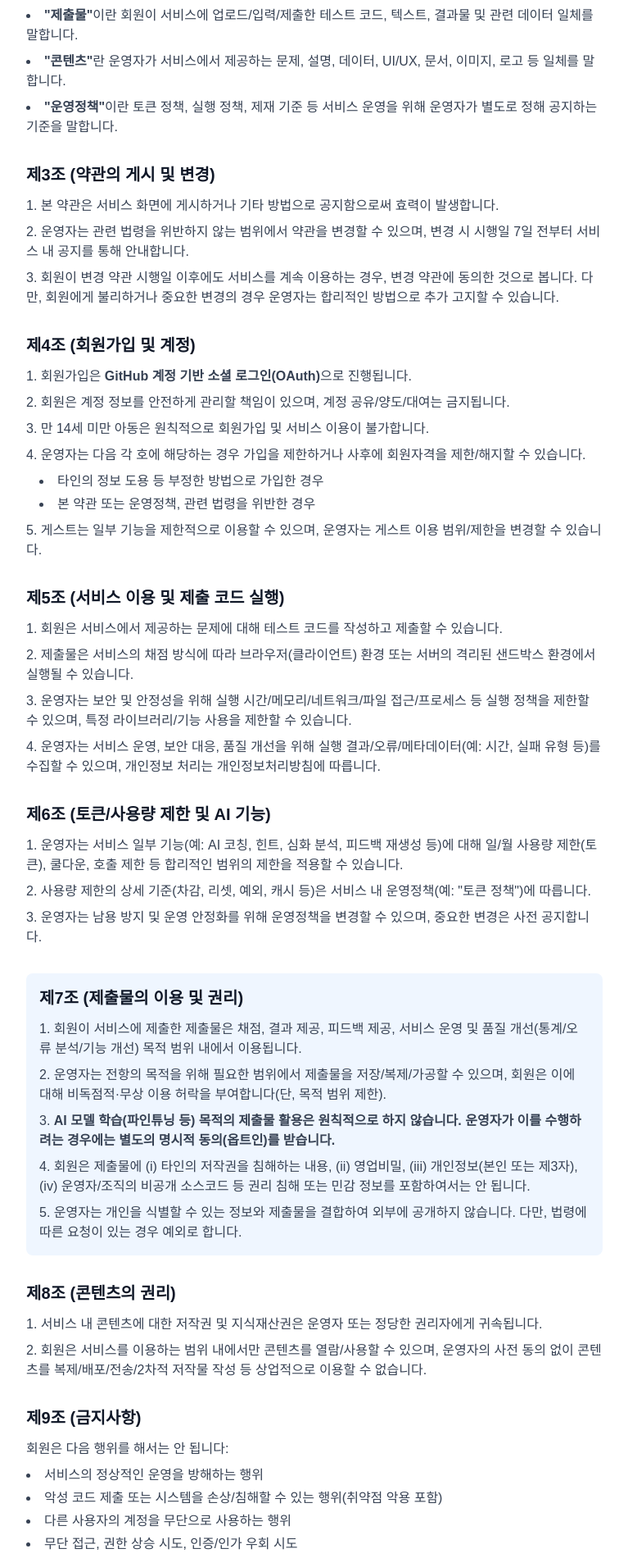
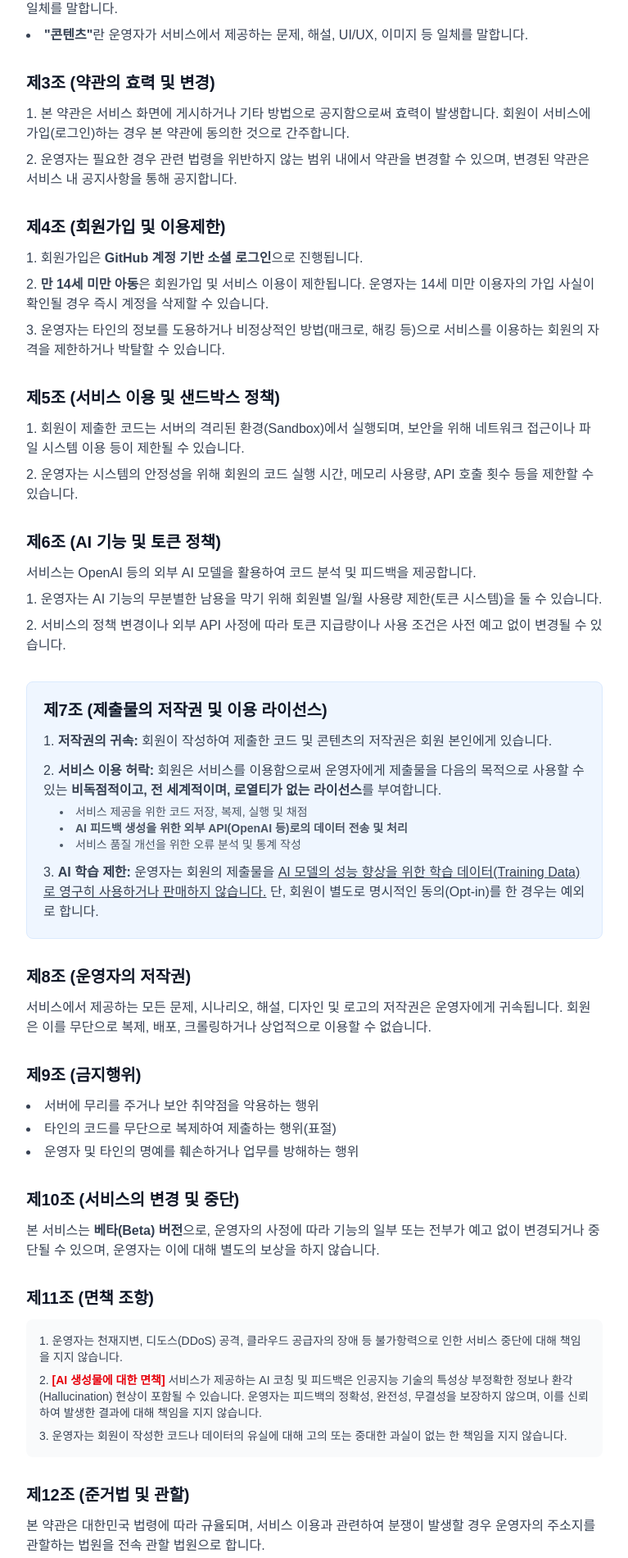
Before and after one commit to JunghyunRyu/qa_labs, a Next.js app in the folder frontend/: page /terms in a window 1280 px wide. Shown: the part 534-2434 px from the top of the page at 82% size, without its empty margins (256-1023 px from the left). Built offline with nearby package versions, Linux system fonts and the light colour scheme; no server answers.

Commit message:
docs(terms): 이용약관 내용 수정 및 버전 정보 추가; AI 기능 및 저작권 관련 조항 명확화

```diff
--- a/frontend/app/terms/page.tsx
+++ b/frontend/app/terms/page.tsx
@@ -14,7 +14,7 @@ export default function TermsPage() {
             QA Arena 이용약관
           </h1>
           <p className="text-sm text-gray-500 dark:text-gray-400 mb-8">
-            시행일: 2026년 1월 6일
+            시행일: 2026년 1월 6일 | 버전: 1.0 (Beta)
           </p>
 
           <div className="prose prose-gray dark:prose-invert max-w-none space-y-8">
@@ -39,7 +39,7 @@ export default function TermsPage() {
               <ul className="list-disc list-inside space-y-2 text-gray-700 dark:text-gray-300">
                 <li>
                   <strong>&quot;서비스&quot;</strong>란 운영자가 제공하는 QA 코딩
-                  테스트, 채점, 피드백, 학습 콘텐츠 및 이에 부수하는 기능
+                  테스트, 채점, AI 피드백, 학습 콘텐츠 및 이에 부수하는 기능
                   일체를 말합니다.
                 </li>
                 <li>
@@ -48,23 +48,13 @@ export default function TermsPage() {
                   자를 말합니다.
                 </li>
                 <li>
-                  <strong>&quot;게스트(비회원)&quot;</strong>란 회원가입 없이
-                  제한적으로 서비스를 이용하는 자를 말합니다.
+                  <strong>&quot;제출물&quot;</strong>이란 회원이 서비스에
+                  업로드/입력/제출한 테스트 코드, 소스 코드, 질문, 텍스트 및
+                  관련 데이터 일체를 말합니다.
                 </li>
                 <li>
-                  <strong>&quot;제출물&quot;</strong>이란 회원이 서비스에
-                  업로드/입력/제출한 테스트 코드, 텍스트, 결과물 및 관련 데이터
-                  일체를 말합니다.
-                </li>
-                <li>
-                  <strong>&quot;콘텐츠&quot;</strong>란 운영자가 서비스에서 제공하는
-                  문제, 설명, 데이터, UI/UX, 문서, 이미지, 로고 등 일체를
-                  말합니다.
-                </li>
-                <li>
-                  <strong>&quot;운영정책&quot;</strong>이란 토큰 정책, 실행 정책,
-                  제재 기준 등 서비스 운영을 위해 운영자가 별도로 정해 공지하는
-                  기준을 말합니다.
+                  <strong>&quot;콘텐츠&quot;</strong>란 운영자가 서비스에서
+                  제공하는 문제, 해설, UI/UX, 이미지 등 일체를 말합니다.
                 </li>
               </ul>
             </section>
@@ -72,23 +62,18 @@ export default function TermsPage() {
             {/* 제3조 */}
             <section>
               <h2 className="text-xl font-semibold text-gray-900 dark:text-white mb-3">
-                제3조 (약관의 게시 및 변경)
+                제3조 (약관의 효력 및 변경)
               </h2>
               <ol className="list-decimal list-inside space-y-2 text-gray-700 dark:text-gray-300">
                 <li>
                   본 약관은 서비스 화면에 게시하거나 기타 방법으로 공지함으로써
-                  효력이 발생합니다.
+                  효력이 발생합니다. 회원이 서비스에 가입(로그인)하는 경우 본
+                  약관에 동의한 것으로 간주합니다.
                 </li>
                 <li>
-                  운영자는 관련 법령을 위반하지 않는 범위에서 약관을 변경할 수
-                  있으며, 변경 시 시행일 7일 전부터 서비스 내 공지를 통해
-                  안내합니다.
-                </li>
-                <li>
-                  회원이 변경 약관 시행일 이후에도 서비스를 계속 이용하는 경우,
-                  변경 약관에 동의한 것으로 봅니다. 다만, 회원에게 불리하거나
-                  중요한 변경의 경우 운영자는 합리적인 방법으로 추가 고지할 수
-                  있습니다.
+                  운영자는 필요한 경우 관련 법령을 위반하지 않는 범위 내에서
+                  약관을 변경할 수 있으며, 변경된 약관은 서비스 내 공지사항을
+                  통해 공지합니다.
                 </li>
               </ol>
             </section>
@@ -96,35 +81,22 @@ export default function TermsPage() {
             {/* 제4조 */}
             <section>
               <h2 className="text-xl font-semibold text-gray-900 dark:text-white mb-3">
-                제4조 (회원가입 및 계정)
+                제4조 (회원가입 및 이용제한)
               </h2>
               <ol className="list-decimal list-inside space-y-2 text-gray-700 dark:text-gray-300">
                 <li>
-                  회원가입은{" "}
-                  <strong>GitHub 계정 기반 소셜 로그인(OAuth)</strong>으로
+                  회원가입은 <strong>GitHub 계정 기반 소셜 로그인</strong>으로
                   진행됩니다.
                 </li>
                 <li>
-                  회원은 계정 정보를 안전하게 관리할 책임이 있으며, 계정
-                  공유/양도/대여는 금지됩니다.
+                  <strong>만 14세 미만 아동</strong>은 회원가입 및 서비스 이용이
+                  제한됩니다. 운영자는 14세 미만 이용자의 가입 사실이 확인될 경우
+                  즉시 계정을 삭제할 수 있습니다.
                 </li>
                 <li>
-                  만 14세 미만 아동은 원칙적으로 회원가입 및 서비스 이용이
-                  불가합니다.
-                </li>
-                <li>
-                  운영자는 다음 각 호에 해당하는 경우 가입을 제한하거나 사후에
-                  회원자격을 제한/해지할 수 있습니다.
-                  <ul className="list-disc list-inside ml-4 mt-2 space-y-1">
-                    <li>타인의 정보 도용 등 부정한 방법으로 가입한 경우</li>
-                    <li>
-                      본 약관 또는 운영정책, 관련 법령을 위반한 경우
-                    </li>
-                  </ul>
-                </li>
-                <li>
-                  게스트는 일부 기능을 제한적으로 이용할 수 있으며, 운영자는 게스트
-                  이용 범위/제한을 변경할 수 있습니다.
+                  운영자는 타인의 정보를 도용하거나 비정상적인 방법(매크로, 해킹
+                  등)으로 서비스를 이용하는 회원의 자격을 제한하거나 박탈할 수
+                  있습니다.
                 </li>
               </ol>
             </section>
@@ -132,26 +104,17 @@ export default function TermsPage() {
             {/* 제5조 */}
             <section>
               <h2 className="text-xl font-semibold text-gray-900 dark:text-white mb-3">
-                제5조 (서비스 이용 및 제출 코드 실행)
+                제5조 (서비스 이용 및 샌드박스 정책)
               </h2>
               <ol className="list-decimal list-inside space-y-2 text-gray-700 dark:text-gray-300">
                 <li>
-                  회원은 서비스에서 제공하는 문제에 대해 테스트 코드를 작성하고
-                  제출할 수 있습니다.
+                  회원이 제출한 코드는 서버의 격리된 환경(Sandbox)에서 실행되며,
+                  보안을 위해 네트워크 접근이나 파일 시스템 이용 등이 제한될 수
+                  있습니다.
                 </li>
                 <li>
-                  제출물은 서비스의 채점 방식에 따라 브라우저(클라이언트) 환경
-                  또는 서버의 격리된 샌드박스 환경에서 실행될 수 있습니다.
-                </li>
-                <li>
-                  운영자는 보안 및 안정성을 위해 실행 시간/메모리/네트워크/파일
-                  접근/프로세스 등 실행 정책을 제한할 수 있으며, 특정
-                  라이브러리/기능 사용을 제한할 수 있습니다.
-                </li>
-                <li>
-                  운영자는 서비스 운영, 보안 대응, 품질 개선을 위해 실행
-                  결과/오류/메타데이터(예: 시간, 실패 유형 등)를 수집할 수
-                  있으며, 개인정보 처리는 개인정보처리방침에 따릅니다.
+                  운영자는 시스템의 안정성을 위해 회원의 코드 실행 시간, 메모리
+                  사용량, API 호출 횟수 등을 제한할 수 있습니다.
                 </li>
               </ol>
             </section>
@@ -159,57 +122,56 @@ export default function TermsPage() {
             {/* 제6조 */}
             <section>
               <h2 className="text-xl font-semibold text-gray-900 dark:text-white mb-3">
-                제6조 (토큰/사용량 제한 및 AI 기능)
+                제6조 (AI 기능 및 토큰 정책)
               </h2>
+              <p className="text-gray-700 dark:text-gray-300 mb-2">
+                서비스는 OpenAI 등의 외부 AI 모델을 활용하여 코드 분석 및 피드백을
+                제공합니다.
+              </p>
               <ol className="list-decimal list-inside space-y-2 text-gray-700 dark:text-gray-300">
                 <li>
-                  운영자는 서비스 일부 기능(예: AI 코칭, 힌트, 심화 분석, 피드백
-                  재생성 등)에 대해 일/월 사용량 제한(토큰), 쿨다운, 호출 제한
-                  등 합리적인 범위의 제한을 적용할 수 있습니다.
+                  운영자는 AI 기능의 무분별한 남용을 막기 위해 회원별 일/월 사용량
+                  제한(토큰 시스템)을 둘 수 있습니다.
                 </li>
                 <li>
-                  사용량 제한의 상세 기준(차감, 리셋, 예외, 캐시 등)은 서비스 내
-                  운영정책(예: &quot;토큰 정책&quot;)에 따릅니다.
-                </li>
-                <li>
-                  운영자는 남용 방지 및 운영 안정화를 위해 운영정책을 변경할 수
-                  있으며, 중요한 변경은 사전 공지합니다.
+                  서비스의 정책 변경이나 외부 API 사정에 따라 토큰 지급량이나
+                  사용 조건은 사전 예고 없이 변경될 수 있습니다.
                 </li>
               </ol>
             </section>
 
-            {/* 제7조 - 중요 */}
-            <section className="bg-blue-50 dark:bg-blue-900/20 p-4 rounded-lg">
+            {/* 제7조 - 핵심 법적 방어 조항 */}
+            <section className="bg-blue-50 dark:bg-blue-900/20 p-5 rounded-lg border border-blue-100 dark:border-blue-800">
               <h2 className="text-xl font-semibold text-gray-900 dark:text-white mb-3">
-                제7조 (제출물의 이용 및 권리)
+                제7조 (제출물의 저작권 및 이용 라이선스)
               </h2>
-              <ol className="list-decimal list-inside space-y-2 text-gray-700 dark:text-gray-300">
+              <ol className="list-decimal list-inside space-y-3 text-gray-700 dark:text-gray-300">
                 <li>
-                  회원이 서비스에 제출한 제출물은 채점, 결과 제공, 피드백 제공,
-                  서비스 운영 및 품질 개선(통계/오류 분석/기능 개선) 목적 범위
-                  내에서 이용됩니다.
+                  <strong>저작권의 귀속:</strong> 회원이 작성하여 제출한 코드 및
+                  콘텐츠의 저작권은 회원 본인에게 있습니다.
                 </li>
                 <li>
-                  운영자는 전항의 목적을 위해 필요한 범위에서 제출물을
-                  저장/복제/가공할 수 있으며, 회원은 이에 대해 비독점적·무상 이용
-                  허락을 부여합니다(단, 목적 범위 제한).
+                  <strong>서비스 이용 허락:</strong> 회원은 서비스를 이용함으로써
+                  운영자에게 제출물을 다음의 목적으로 사용할 수 있는{" "}
+                  <strong>
+                    비독점적이고, 전 세계적이며, 로열티가 없는 라이선스
+                  </strong>
+                  를 부여합니다.
+                  <ul className="list-disc list-inside ml-5 mt-1 text-sm text-gray-600 dark:text-gray-400">
+                    <li>서비스 제공을 위한 코드 저장, 복제, 실행 및 채점</li>
+                    <li>
+                      <strong>AI 피드백 생성을 위한 외부 API(OpenAI 등)로의 데이터 전송 및 처리</strong>
+                    </li>
+                    <li>서비스 품질 개선을 위한 오류 분석 및 통계 작성</li>
+                  </ul>
                 </li>
                 <li>
-                  <strong>
-                    AI 모델 학습(파인튜닝 등) 목적의 제출물 활용은 원칙적으로
-                    하지 않습니다. 운영자가 이를 수행하려는 경우에는 별도의 명시적
-                    동의(옵트인)를 받습니다.
-                  </strong>
-                </li>
-                <li>
-                  회원은 제출물에 (i) 타인의 저작권을 침해하는 내용, (ii)
-                  영업비밀, (iii) 개인정보(본인 또는 제3자), (iv) 운영자/조직의
-                  비공개 소스코드 등 권리 침해 또는 민감 정보를 포함하여서는 안
-                  됩니다.
-                </li>
-                <li>
-                  운영자는 개인을 식별할 수 있는 정보와 제출물을 결합하여 외부에
-                  공개하지 않습니다. 다만, 법령에 따른 요청이 있는 경우 예외로
+                  <strong>AI 학습 제한:</strong> 운영자는 회원의 제출물을{" "}
+                  <u>
+                    AI 모델의 성능 향상을 위한 학습 데이터(Training Data)로
+                    영구히 사용하거나 판매하지 않습니다.
+                  </u>{" "}
+                  단, 회원이 별도로 명시적인 동의(Opt-in)를 한 경우는 예외로
                   합니다.
                 </li>
               </ol>
@@ -218,191 +180,76 @@ export default function TermsPage() {
             {/* 제8조 */}
             <section>
               <h2 className="text-xl font-semibold text-gray-900 dark:text-white mb-3">
-                제8조 (콘텐츠의 권리)
+                제8조 (운영자의 저작권)
               </h2>
-              <ol className="list-decimal list-inside space-y-2 text-gray-700 dark:text-gray-300">
-                <li>
-                  서비스 내 콘텐츠에 대한 저작권 및 지식재산권은 운영자 또는 정당한
-                  권리자에게 귀속됩니다.
-                </li>
-                <li>
-                  회원은 서비스를 이용하는 범위 내에서만 콘텐츠를 열람/사용할 수
-                  있으며, 운영자의 사전 동의 없이 콘텐츠를
-                  복제/배포/전송/2차적 저작물 작성 등 상업적으로 이용할 수
-                  없습니다.
-                </li>
-              </ol>
+              <p className="text-gray-700 dark:text-gray-300">
+                서비스에서 제공하는 모든 문제, 시나리오, 해설, 디자인 및 로고의
+                저작권은 운영자에게 귀속됩니다. 회원은 이를 무단으로 복제, 배포,
+                크롤링하거나 상업적으로 이용할 수 없습니다.
+              </p>
             </section>
 
             {/* 제9조 */}
             <section>
               <h2 className="text-xl font-semibold text-gray-900 dark:text-white mb-3">
-                제9조 (금지사항)
+                제9조 (금지행위)
               </h2>
-              <p className="text-gray-700 dark:text-gray-300 mb-2">
-                회원은 다음 행위를 해서는 안 됩니다:
-              </p>
               <ul className="list-disc list-inside space-y-1 text-gray-700 dark:text-gray-300">
-                <li>서비스의 정상적인 운영을 방해하는 행위</li>
-                <li>
-                  악성 코드 제출 또는 시스템을 손상/침해할 수 있는 행위(취약점
-                  악용 포함)
-                </li>
-                <li>다른 사용자의 계정을 무단으로 사용하는 행위</li>
-                <li>무단 접근, 권한 상승 시도, 인증/인가 우회 시도</li>
-                <li>
-                  자동화된 방법으로 대량 요청을 보내는 행위(스크래핑, 부하 유발
-                  포함)
-                </li>
-                <li>본 약관, 운영정책 또는 관련 법령을 위반하는 행위</li>
+                <li>서버에 무리를 주거나 보안 취약점을 악용하는 행위</li>
+                <li>타인의 코드를 무단으로 복제하여 제출하는 행위(표절)</li>
+                <li>운영자 및 타인의 명예를 훼손하거나 업무를 방해하는 행위</li>
               </ul>
             </section>
 
             {/* 제10조 */}
             <section>
               <h2 className="text-xl font-semibold text-gray-900 dark:text-white mb-3">
-                제10조 (이용제한, 제재 및 이의제기)
+                제10조 (서비스의 변경 및 중단)
               </h2>
-              <ol className="list-decimal list-inside space-y-2 text-gray-700 dark:text-gray-300">
-                <li>
-                  운영자는 회원이 제9조를 위반하거나 서비스의 안정성/보안에 위해를
-                  끼치는 경우, 다음 조치를 할 수 있습니다.
-                  <ul className="list-disc list-inside ml-4 mt-2 space-y-1">
-                    <li>
-                      경고, 기능 제한, 일시 정지, 영구 이용정지, 계정 해지,
-                      IP/디바이스 차단 등
-                    </li>
-                  </ul>
-                </li>
-                <li>
-                  운영자는 제재의 사유, 범위, 기간을 합리적으로 정하며, 가능한
-                  범위에서 회원에게 통지합니다(긴급한 보안 사유는 사후 통지
-                  가능).
-                </li>
-                <li>
-                  회원은 제재에 대해 문의 채널을 통해 이의제기할 수 있으며,
-                  운영자는 합리적인 기간 내에 검토 결과를 안내합니다.
-                </li>
-              </ol>
+              <p className="text-gray-700 dark:text-gray-300">
+                본 서비스는 <strong>베타(Beta) 버전</strong>으로, 운영자의 사정에
+                따라 기능의 일부 또는 전부가 예고 없이 변경되거나 중단될 수
+                있으며, 운영자는 이에 대해 별도의 보상을 하지 않습니다.
+              </p>
             </section>
 
             {/* 제11조 */}
             <section>
               <h2 className="text-xl font-semibold text-gray-900 dark:text-white mb-3">
-                제11조 (서비스 변경 및 중단)
+                제11조 (면책 조항)
               </h2>
-              <ol className="list-decimal list-inside space-y-2 text-gray-700 dark:text-gray-300">
-                <li>
-                  운영자는 서비스 개선을 위해 서비스 내용을 변경할 수 있으며,
-                  중요한 변경은 사전 공지합니다.
-                </li>
-                <li>
-                  시스템 점검, 장애, 장비 교체, 트래픽 폭주, 보안 이슈 등
-                  불가피한 사유로 서비스가 일시 중단될 수 있습니다.
-                </li>
-                <li>
-                  운영자는 무료 제공 기능의 전부 또는 일부를 변경/중단할 수 있으며,
-                  필요한 경우 사전 고지합니다.
-                </li>
-              </ol>
+              <div className="bg-gray-50 dark:bg-gray-700/50 p-4 rounded-lg text-sm space-y-2 text-gray-700 dark:text-gray-300">
+                <p>
+                  1. 운영자는 천재지변, 디도스(DDoS) 공격, 클라우드 공급자의 장애
+                  등 불가항력으로 인한 서비스 중단에 대해 책임을 지지 않습니다.
+                </p>
+                <p>
+                  2.{" "}
+                  <strong className="text-red-600 dark:text-red-400">
+                    [AI 생성물에 대한 면책]
+                  </strong>{" "}
+                  서비스가 제공하는 AI 코칭 및 피드백은 인공지능 기술의 특성상
+                  부정확한 정보나 환각(Hallucination) 현상이 포함될 수 있습니다.
+                  운영자는 피드백의 정확성, 완전성, 무결성을 보장하지 않으며,
+                  이를 신뢰하여 발생한 결과에 대해 책임을 지지 않습니다.
+                </p>
+                <p>
+                  3. 운영자는 회원이 작성한 코드나 데이터의 유실에 대해 고의 또는
+                  중대한 과실이 없는 한 책임을 지지 않습니다.
+                </p>
+              </div>
             </section>
 
             {/* 제12조 */}
             <section>
               <h2 className="text-xl font-semibold text-gray-900 dark:text-white mb-3">
-                제12조 (면책 및 책임의 제한)
+                제12조 (준거법 및 관할)
               </h2>
-              <ol className="list-decimal list-inside space-y-2 text-gray-700 dark:text-gray-300">
-                <li>
-                  운영자는 천재지변, 정전, 통신 장애, 외부 공격 등 불가항력으로
-                  인한 서비스 제공의 중단/지연에 대하여 고의 또는 중대한 과실이
-                  없는 한 책임을 부담하지 않습니다.
-                </li>
-                <li>
-                  회원의 귀책사유(계정 관리 소홀, 규정 위반, 제출물의 위법성
-                  등)로 발생한 손해에 대하여 운영자는 책임을 부담하지 않습니다.
-                </li>
-                <li>
-                  AI 피드백/코칭 결과는 참고용이며, 운영자는 그
-                  정확성/완전성/특정 목적 적합성을 보장하지 않습니다.
-                </li>
-                <li>
-                  운영자가 손해배상 책임을 부담하는 경우에도, 관련 법령이 허용하는
-                  범위 내에서 운영자의 책임은 통상손해로 한정될 수 있습니다.
-                </li>
-              </ol>
-            </section>
-
-            {/* 제13조 */}
-            <section>
-              <h2 className="text-xl font-semibold text-gray-900 dark:text-white mb-3">
-                제13조 (회원 탈퇴 및 데이터 처리)
-              </h2>
-              <ol className="list-decimal list-inside space-y-2 text-gray-700 dark:text-gray-300">
-                <li>
-                  회원은 언제든지 서비스 내 절차에 따라 탈퇴를 요청할 수
-                  있습니다.
-                </li>
-                <li>
-                  탈퇴 시 개인정보 및 제출물의 처리(보관/파기)는
-                  개인정보처리방침 및 관련 법령에 따릅니다.
-                </li>
-                <li>
-                  보안/분쟁 대응/법령 준수 목적상 필요한 정보는 관련 법령이
-                  허용하는 범위에서 일정 기간 보관될 수 있습니다.
-                </li>
-              </ol>
-            </section>
-
-            {/* 제14조 */}
-            <section>
-              <h2 className="text-xl font-semibold text-gray-900 dark:text-white mb-3">
-                제14조 (통지)
-              </h2>
-              <ol className="list-decimal list-inside space-y-2 text-gray-700 dark:text-gray-300">
-                <li>
-                  운영자는 서비스 내 공지, 이메일(수집·동의한 경우), 기타 합리적인
-                  방법으로 회원에게 통지할 수 있습니다.
-                </li>
-                <li>
-                  회원은 계정 정보(이메일 등)가 변경된 경우 이를 최신으로
-                  유지해야 하며, 미갱신으로 인한 불이익은 회원에게 책임이
-                  있습니다.
-                </li>
-              </ol>
-            </section>
-
-            {/* 제15조 */}
-            <section>
-              <h2 className="text-xl font-semibold text-gray-900 dark:text-white mb-3">
-                제15조 (준거법 및 분쟁 해결)
-              </h2>
-              <ol className="list-decimal list-inside space-y-2 text-gray-700 dark:text-gray-300">
-                <li>본 약관은 대한민국 법령에 따라 해석 및 적용됩니다.</li>
-                <li>
-                  본 약관과 관련하여 분쟁이 발생한 경우 운영자와 회원은 성실히
-                  협의하여 해결하도록 합니다.
-                </li>
-                <li>
-                  협의가 이루어지지 않을 경우, 민사소송법 등 관련 법령에 따른
-                  관할 법원에서 해결합니다.
-                </li>
-              </ol>
-            </section>
-
-            {/* 운영자 정보 */}
-            <section className="border-t border-gray-200 dark:border-gray-700 pt-6">
-              <h2 className="text-xl font-semibold text-gray-900 dark:text-white mb-3">
-                운영자 정보
-              </h2>
-              <ul className="space-y-1 text-gray-700 dark:text-gray-300">
-                <li>
-                  <strong>운영자:</strong> 류정현
-                </li>
-                <li>
-                  <strong>문의 이메일:</strong> support@qalabs.kr
-                </li>
-              </ul>
+              <p className="text-gray-700 dark:text-gray-300">
+                본 약관은 대한민국 법령에 따라 규율되며, 서비스 이용과 관련하여
+                분쟁이 발생할 경우 운영자의 주소지를 관할하는 법원을 전속 관할
+                법원으로 합니다.
+              </p>
             </section>
 
             {/* 부칙 */}
```
